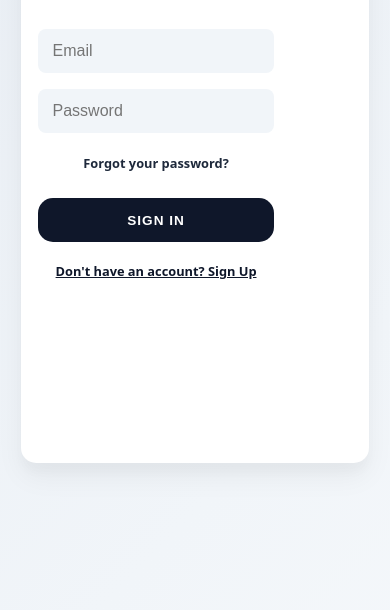
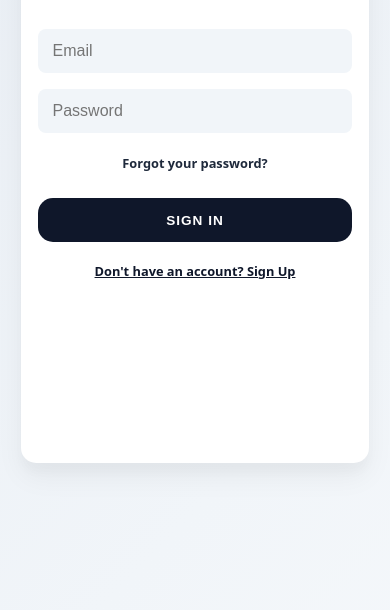
Before and after one commit to shamshad16141/Style, a website: page public/login.html in a window 390 px wide. Shown: the part 234-844 px from the top of the page. Drawn offline with Linux system fonts and the light colour scheme.

Commit message:
Optimize mobile login layout and improve deployment structure

```diff
--- /dev/null
+++ b/api/index.js
@@ -0,0 +1,3 @@
+const app = require('../app');
+
+module.exports = app;
--- a/public/api-utils.js
+++ b/public/api-utils.js
@@ -1,6 +1,6 @@
 // API utility functions for frontend
 
-const API_URL = 'http://localhost:5000/api';
+const API_URL = '/api';
 
 // User API calls
 async function createUser(userData) {
--- a/public/login.html
+++ b/public/login.html
@@ -22,6 +22,12 @@
             padding: 0;
         }
 
+        html {
+            width: 100%;
+            height: 100%;
+            -webkit-text-size-adjust: 100%;
+        }
+
         body {
             font-family: var(--font-main);
             background: var(--bg-gradient);
@@ -31,8 +37,11 @@
             justify-content: center;
             align-items: center;
             min-height: 100vh;
+            min-height: 100dvh;
             color: var(--text-main);
-            overflow: hidden;
+            overflow-x: hidden;
+            overflow-y: auto;
+            width: 100%;
         }
 
         @keyframes gradientBG {
@@ -97,6 +106,11 @@
             outline: none;
             font-size: 0.9rem;
             transition: box-shadow 0.3s;
+        }
+
+        input,
+        button {
+            touch-action: manipulation;
         }
 
         input:focus {
@@ -284,15 +298,22 @@
         @media (max-width: 768px) {
             .container {
                 width: 90%;
-                min-height: auto;
+                max-width: 420px;
                 display: flex;
                 flex-direction: column;
                 min-height: 600px;
                 border-radius: 20px;
+                max-height: none;
+                overflow: hidden;
+                margin: 1rem auto;
             }
 
             body {
                 padding: 1rem;
+                align-items: center;
+                justify-content: center;
+                padding-top: max(1rem, env(safe-area-inset-top));
+                padding-bottom: max(1rem, env(safe-area-inset-bottom));
             }
 
             .overlay-container {
@@ -306,15 +327,33 @@
                 transition: none;
                 padding: 2rem 1.5rem;
                 display: none;
+                overflow: visible;
+            }
+
+            .sign-in-container,
+            .sign-up-container {
+                left: 0;
+                width: 100%;
+                opacity: 1;
+                transform: none;
+                z-index: 2;
+            }
+
+            .container.right-panel-active .sign-in-container,
+            .container.right-panel-active .sign-up-container {
+                transform: none;
+                opacity: 1;
+                animation: none;
             }
 
             .form-container.mobile-active {
-                display: flex;
+                display: block;
                 animation: fadeIn 0.5s;
             }
 
             form {
                 padding: 0;
+                height: auto;
             }
 
             h1 {
@@ -365,6 +404,7 @@
                 width: 95%;
                 min-height: 550px;
                 border-radius: 15px;
+                margin: 0.75rem auto;
             }
 
             body {
```
Also changed, not shown: app.js (added, +38 -0 lines), config/db.js (+9 -1 lines), server.js (+9 -47 lines), README.md, vercel.json (added).
